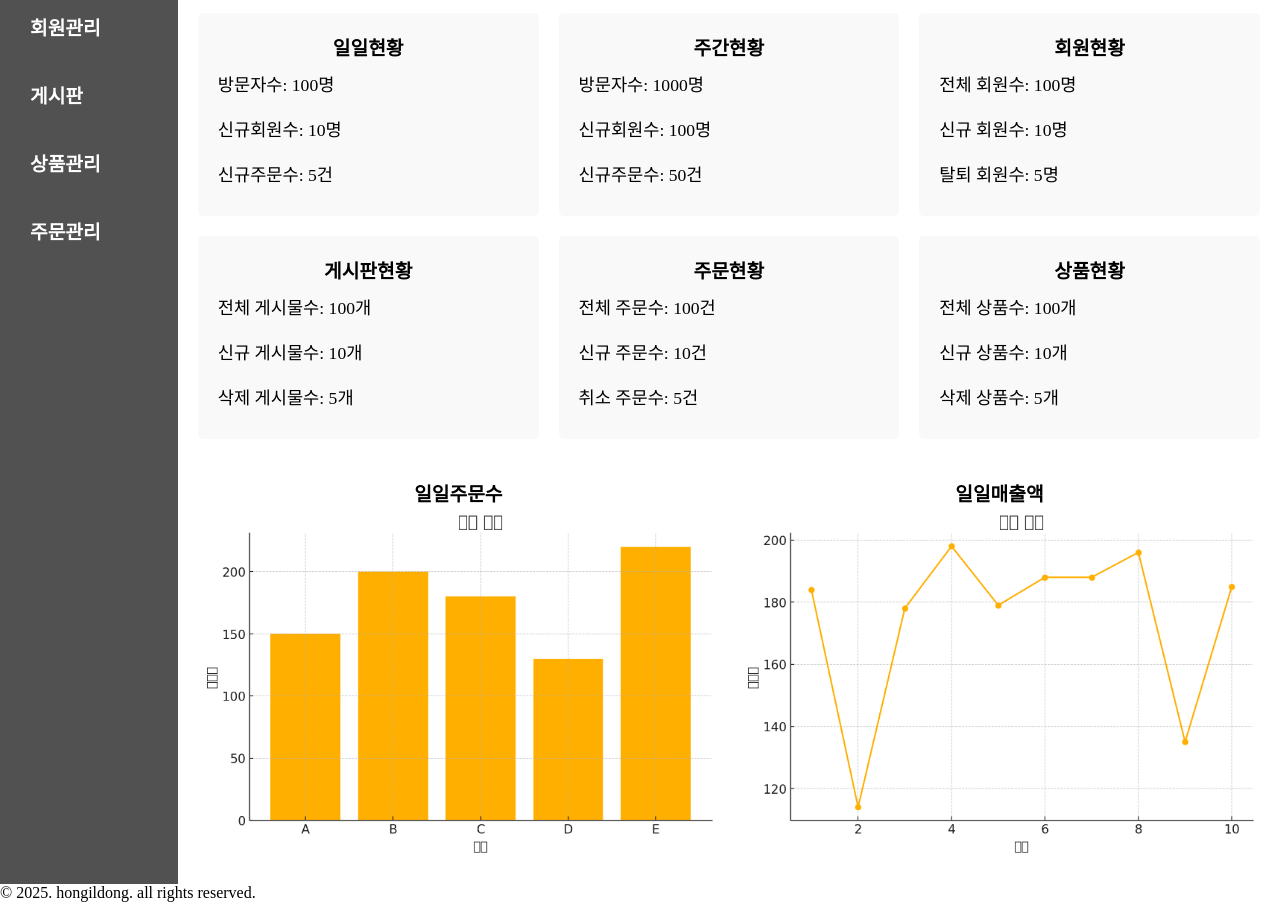
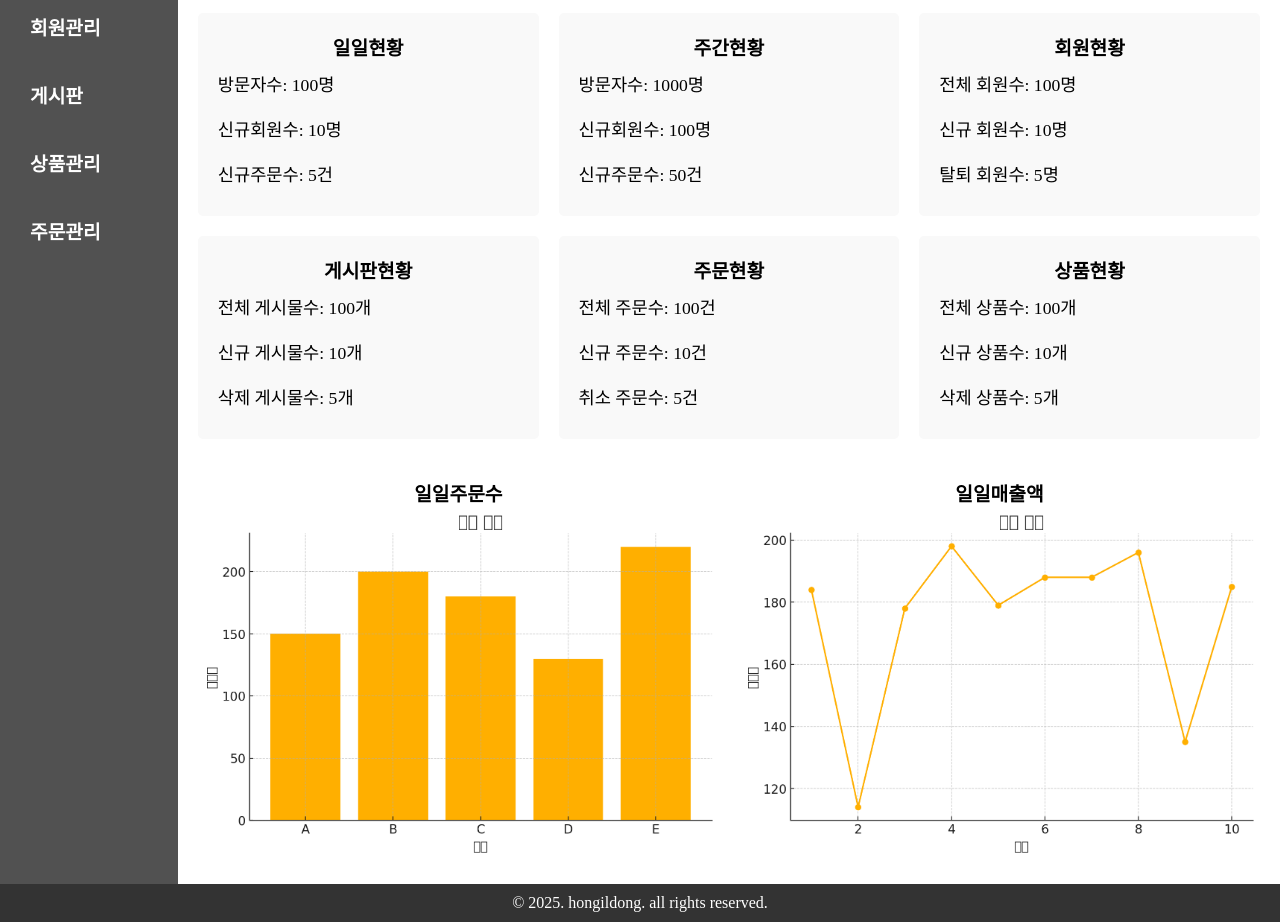
Before and after one commit to hueyjeong/AMURUN-DASHBOARD, a plain HTML site: page index.html in a window 1280 px wide. Shown: the part 185-1107 px from the top of the page. Drawn offline with Linux system fonts and the light colour scheme.

Commit message:
footer 스타일 추가: 배경색, 글자색, 정렬 및 패딩 설정

```diff
--- a/css/styles.css
+++ b/css/styles.css
@@ -152,3 +152,10 @@ main .dashboard .graphs section img {
     width: 100%;
     height: auto;
 }
+
+footer {
+    background-color: #333;
+    color: white;
+    text-align: center;
+    padding: 10px 0;
+}
```
